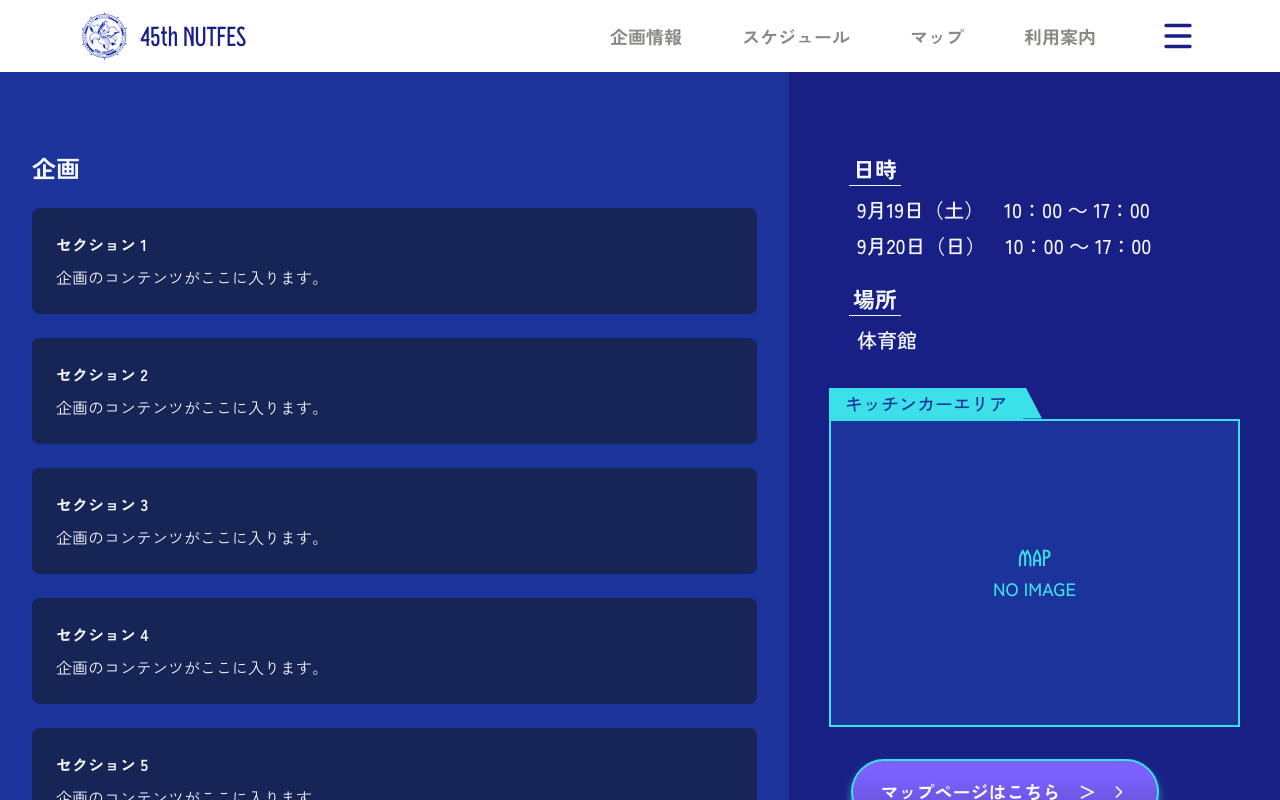
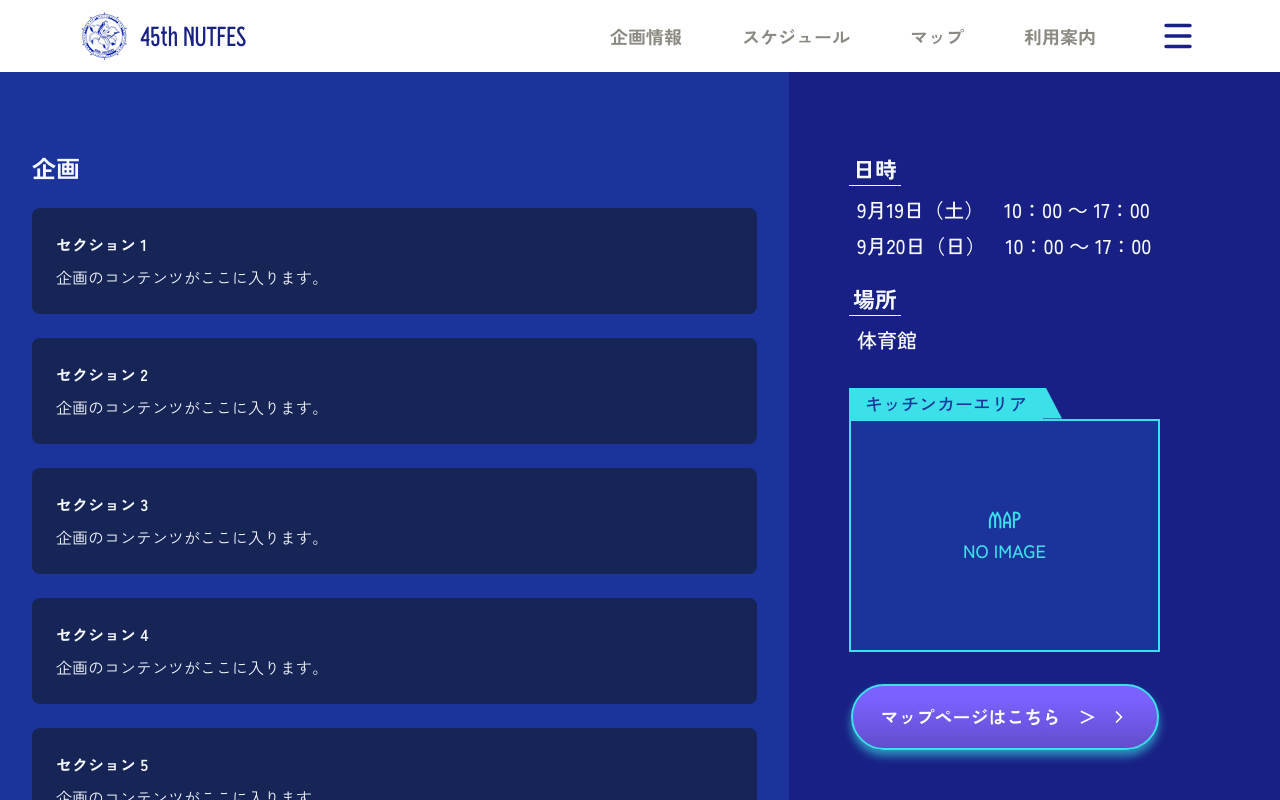
Before and after one commit to NUTFes/45th-homepage, a Next.js app: page /sticky-test in a window 1280 px wide. Shown: the top 800 px of the page. Built offline with nearby package versions, Linux system fonts and the light colour scheme; no server answers; what tailwindcss-react-aria-components would draw is missing.

Commit message:
fix:MapFrameのパディング変更

```diff
--- a/src/components/ui/EventInfoCard.tsx
+++ b/src/components/ui/EventInfoCard.tsx
@@ -52,7 +52,7 @@ export default function EventInfoCard({ location, title, imageSrc, alt }: EventI
           <p className="pl-ss text-text text-font-main md:text-Ptext-large">{location}</p>
         </section>
       </div>
-      <div className="mb-l md:mb-0">
+      <div className="mb-l md:mb-0 md:pl-4l md:pr-pm">
         <MapFrame title={title} imageSrc={imageSrc} alt={alt ?? title} />
       </div>
       <div className="flex items-center justify-center bg-base pt-m md:bg-transparent md:pt-0 md:pr-pm md:pl-4l">
--- a/src/components/ui/MapFrame.tsx
+++ b/src/components/ui/MapFrame.tsx
@@ -10,7 +10,7 @@ export type MapFrameProps = {
 export default function MapFrame({ imageSrc, alt, title, type = "long" }: MapFrameProps) {
   return (
     <div className="relative flex w-full flex-col">
-      <div className="w-full px-10">
+      <div className="w-full px-10 md:px-0">
         <div className="flex w-full items-stretch gap-0">
           <div
             className={`bg-main px-4 py-1 text-text-large text-base ${type === "short" ? "w-12.5" : "w-48.5"}`}
```
